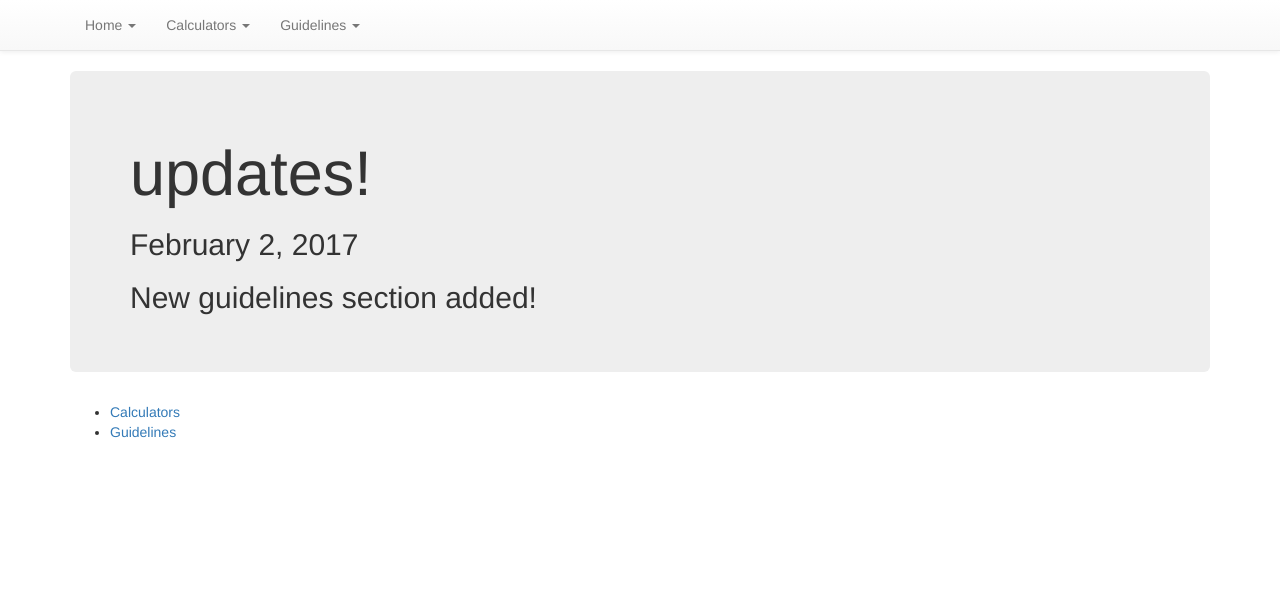
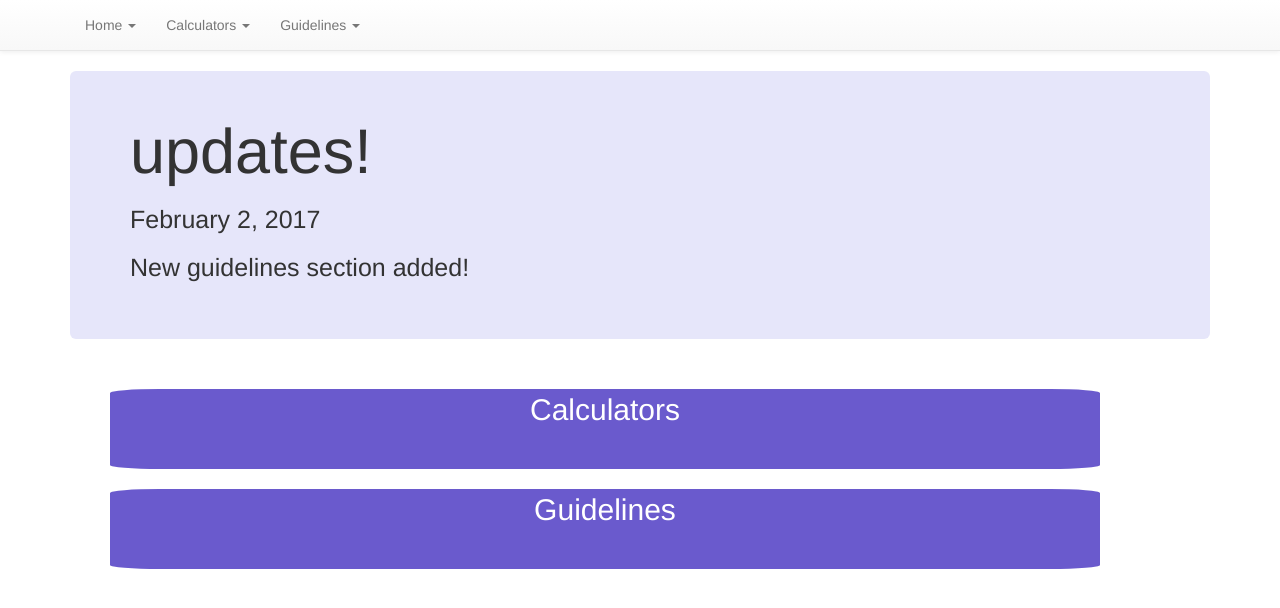
Before and after one commit to stevelee41/steve_projects, a plain HTML site: page index.html in a window 1280 px wide. Drawn offline with nearby package versions, Linux system fonts and the light colour scheme.

Commit message:
Update mystyles.css

```diff
--- a/mystyles.css
+++ b/mystyles.css
@@ -33,6 +33,43 @@ and open the template in the editor.
 
 .my_icon_bar {
     background-color: black;
+}
+
+
+/*   //////////     INDEX PAGE STYLES     /////////////////////////*/
+
+.jumbotron {
+    background-color: lavender;
+}
+
+
+.jumbotron_header {
+    font-size: 3rem;
+    margin-top: -.2rem;
+}
+
+.jumbotron_announcement {
+    font-size: 2.5rem;
+}
+
+.mainpage_goto_buttonlist {
+    list-style-type: none;
+    text-decoration: none;
+
+}
+
+.mainpage_goto_button {
+    display: inline-block;
+    box-sizing: border-box;
+    border-radius: 5%;
+    width: 90%;
+    height: 8rem;
+    background-color: slateblue;
+    color: white;
+    text-align: center;
+    vertical-align: center;
+    margin-top: 2rem;
+    font-size: 3rem;
 }
 
 
```
